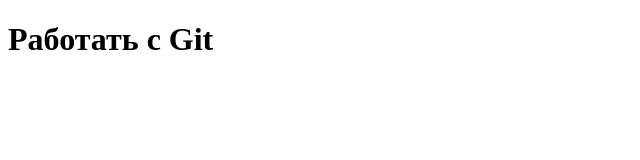
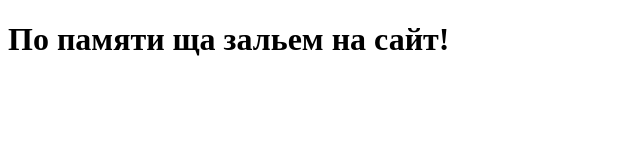
Before and after one commit to Twisterwrx/GitTest, a plain HTML site: page index.html in a window 1280 px wide. Shown: the whole page, without its empty margins (0-640 px from the left). Drawn offline with Linux system fonts and the light colour scheme.

Commit message:
only by own memory

```diff
--- a/index.html
+++ b/index.html
@@ -5,6 +5,6 @@
         <meta charset="utf-8">
     </head>
     <body>
-        <h1>Работать с Git</h1>
+        <h1>По памяти ща зальем на сайт!</h1>
             </body>
 </html>
```
